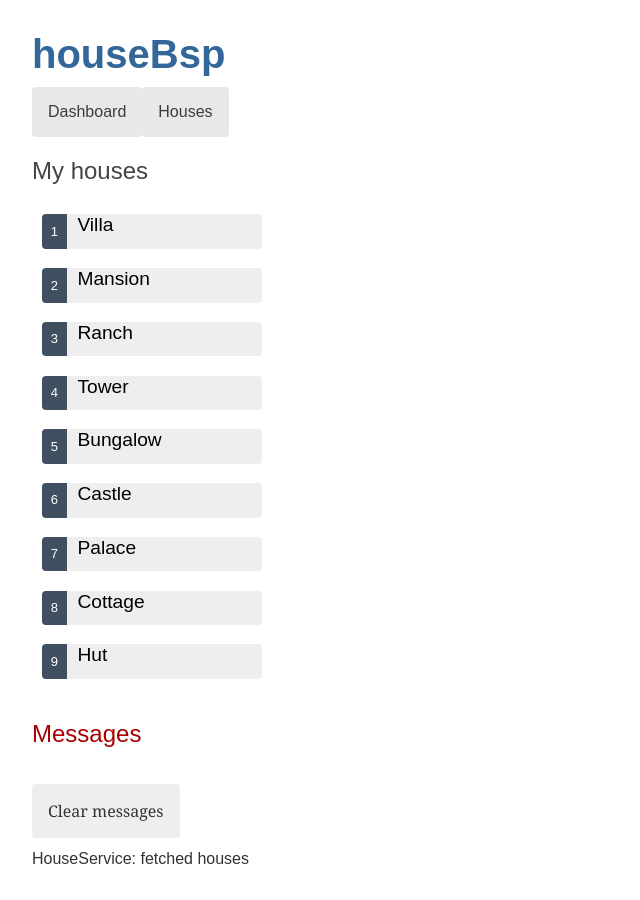
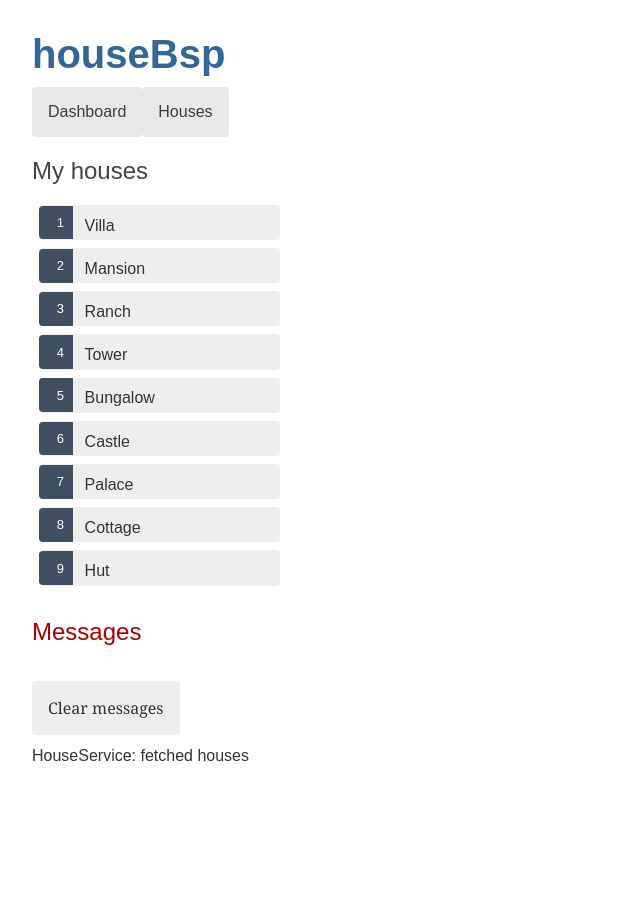
Before and after one commit to cs3il/houseBsp, an Angular app: page /houses in a window 1280 px wide. Shown: the whole page, without its empty margins (0-640 px from the left). After the commit the page ends 800 px from the top, so only its background shows below. Built offline with nearby package versions, Linux system fonts and the light colour scheme.

Commit message:
replace button for house with link
also add some more css

```diff
--- a/src/app/houses/houses.component.css
+++ b/src/app/houses/houses.component.css
@@ -4,49 +4,35 @@
     padding: 0;
     width: 15em;
   }
-
   .houses li {
-    display: flex;
+    position: relative;
+    cursor: pointer;
   }
 
-  .houses button {
-    flex: 1;
-    cursor: pointer;
-    position: relative;
-    left: 0;
-    background-color: #EEE;
-    margin: .5em;
-    padding: 0;
-    border-radius: 4px;
-    display: flex;
-    align-items: stretch;
-    height: 1.8em;
-  }
-
-  .houses button:hover {
-    color: #2c3a41;
-    background-color: #e6e6e6;
+  .houses li:hover {
     left: .1em;
   }
 
-  .houses button:active {
+  .houses a {
+    color: #333;
+    text-decoration: none;
+    background-color: #EEE;
+    margin: .5em;
+    padding: .3em 0;
+    height: 1.6em;
+    border-radius: 4px;
+    display: block;
+    width: 100%;
+  }
+
+  .houses a:hover {
+    color: #2c3a41;
+    background-color: #e6e6e6;
+  }
+
+  .houses a:active {
     background-color: #525252;
     color: #fafafa;
-  }
-
-  .houses button.selected {
-    background-color: black;
-    color: white;
-  }
-
-  .houses button.selected:hover {
-    background-color: #505050;
-    color: white;
-  }
-
-  .houses button.selected:active {
-    background-color: black;
-    color: white;
   }
 
   .houses .badge {
@@ -56,10 +42,12 @@
     padding: 0.8em 0.7em 0 0.7em;
     background-color: #405061;
     line-height: 1em;
+    position: relative;
+    left: -1px;
+    top: -4px;
+    height: 1.8em;
+    min-width: 16px;
+    text-align: right;
     margin-right: .8em;
     border-radius: 4px 0 0 4px;
   }
-
-  .houses .name {
-    align-self: center;
-  }
--- a/src/app/houses/houses.component.html
+++ b/src/app/houses/houses.component.html
@@ -1,10 +1,9 @@
 <h2>My houses</h2>
 <ul class="houses">
     <li *ngFor="let house of houses">
-        <button type="button" (click)="onSelect(house)" [class.selected]="house === selectedHouse">
-            <span class="badge"> {{ house.id }}</span>
-            <span class="info"> {{ house.name }}</span>
-        </button>
+        <a routerLink="/detail/{{house.id}}">
+            <span class="badge">{{house.id}}</span>{{house.name}}
+        </a>
     </li>
 </ul>
 <app-house-detail [house]="selectedHouse"></app-house-detail>
```
